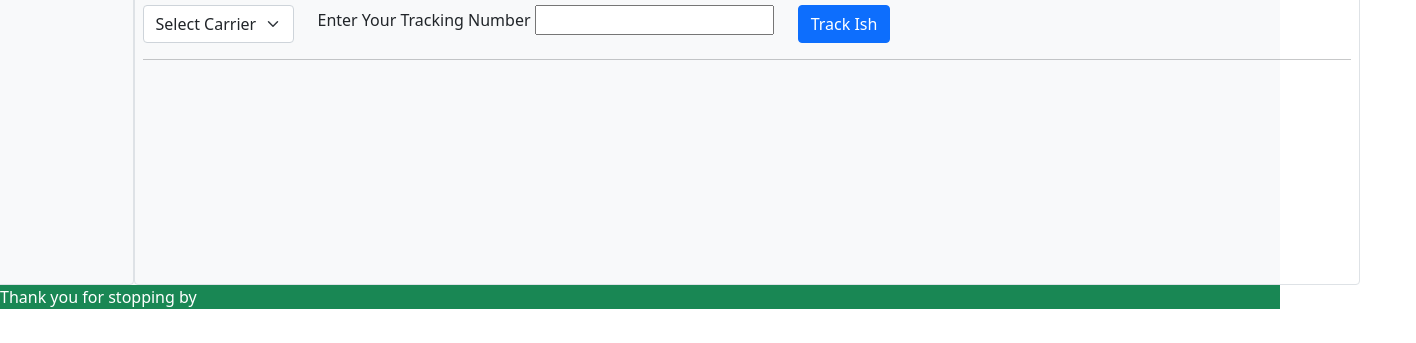
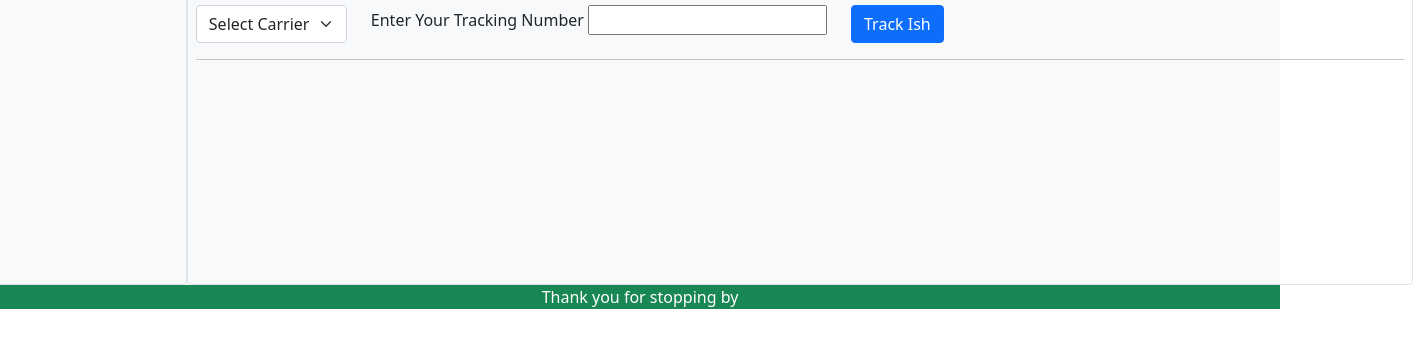
Before and after one commit to svg0016/TrackYoIsh_Frontend, a website with bundled scripts: page index.html in a window 1280 px wide. Shown: the part 457-800 px from the top of the page, 1416 px wide, since content can reach past the window. Built offline with nearby package versions, Linux system fonts and the light colour scheme; no server answers.

Commit message:
minor change to savedTracking

```diff
--- a/bundle.js
+++ b/bundle.js
@@ -1996,7 +1996,7 @@ async function application() {
         let sideBarData = ``;
         if (data.ok) {
             data.trackingNumbers.forEach((element) => {
-        sideBarData += `<p1>Tracking Number: ${element.number}</p1>`;
+                sideBarData += ` <div class="row"> <p1>Tracking Number: ${element.number}</p1> </div>`;
             });
         }
         return sideBarData;
@@ -2028,7 +2028,6 @@ async function application() {
 }
 
 application();
-
 },{"./js/accessToken":1,"./js/apicalls":2}],31:[function(require,module,exports){
 // shim for using process in browser
 var process = module.exports = {};
--- a/index.html
+++ b/index.html
@@ -53,7 +53,7 @@
 
     <div class="d-flex justify-content-center bg-light">
 
-        <div class="p-2 border rounded col-2">
+        <div class="p-2 border rounded col-3">
             <div id="savedTracking"></div>
         </div>
 
@@ -134,7 +134,7 @@
     </div>
     <footer class="bg-success text-white h-100">
 
-        <p class="justify-content-center">Thank you for stopping by</p>
+        <p class="justify-content: text-center">Thank you for stopping by</p>
 
     </footer>
 
--- a/script.js
+++ b/script.js
@@ -220,7 +220,7 @@ async function application() {
         let sideBarData = ``;
         if (data.ok) {
             data.trackingNumbers.forEach((element) => {
-                sideBarData += ` <div class="row"><p1>Tracking Number: ${element.number}</p1></div>`;
+                sideBarData += ` <div class="row"> <p1>Tracking Number: ${element.number}</p1> </div>`;
             });
         }
         return sideBarData;
```
Lines whose indentation alone changed are shown as unchanged.
